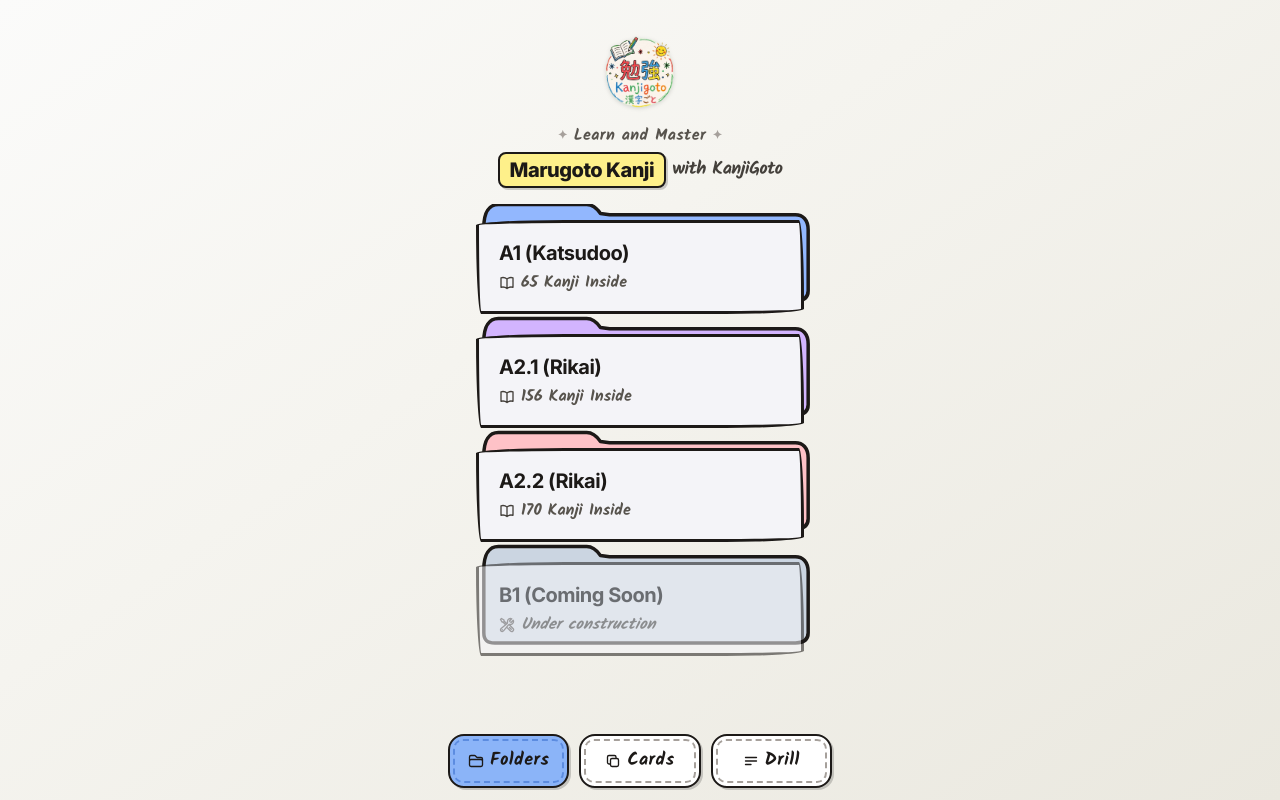
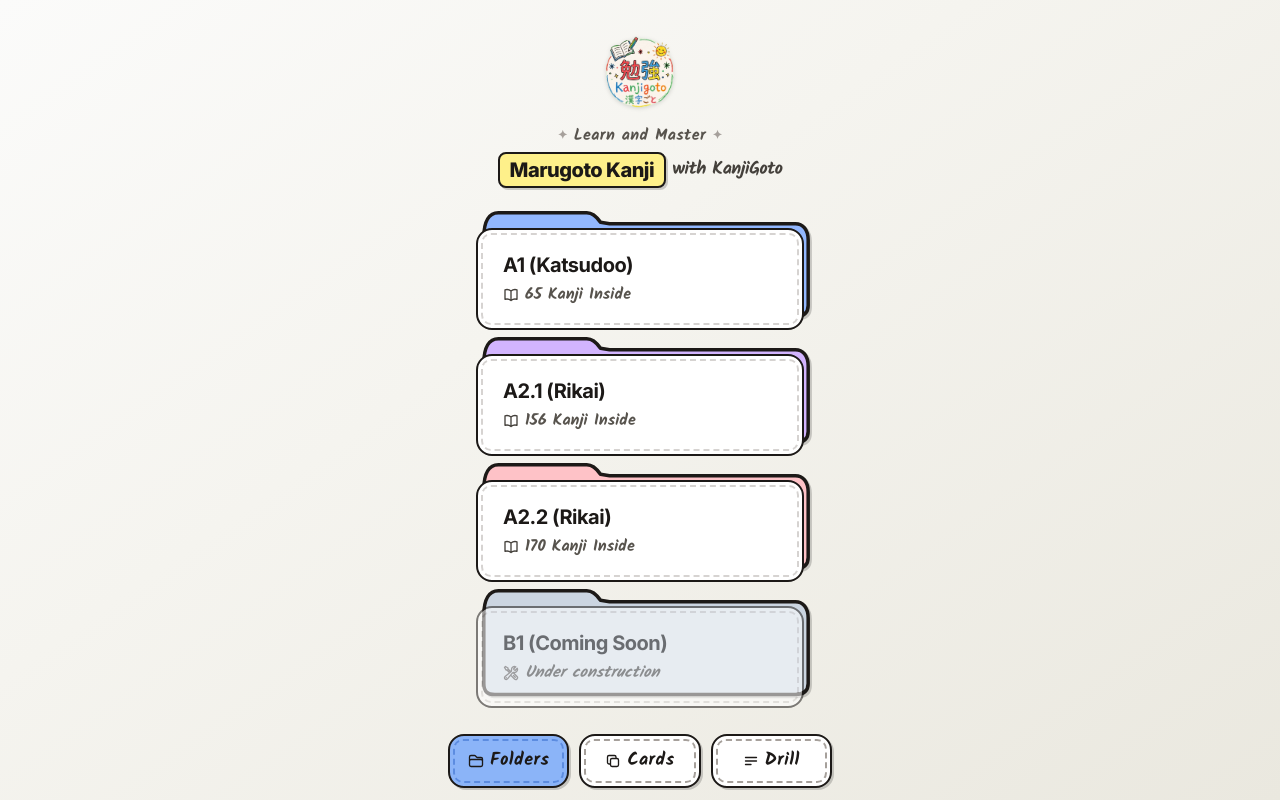
Before and after one commit to aprilianto665/kanjigoto-app, a React (Vite) app: page / in a window 1280 px wide. Built offline with nearby package versions, Linux system fonts and the light colour scheme; a web font is replaced by a local one.

Commit message:
style: update level selection folder cards with rounded border, inner dashed border, and backplate shadow

```diff
--- a/src/components/ui/WobblyCard.tsx
+++ b/src/components/ui/WobblyCard.tsx
@@ -19,10 +19,13 @@
 
   return (
     <div className={`relative ${className}`}>
-      {/* Unified single-path folder backplate: bold 3.5px border */}
+      {/* Unified single-path folder backplate: bold 3.5px border with doodle drop-shadow */}
       {backplateColor && (
         <svg
           className="absolute -top-[18px] left-1.5 w-full h-[calc(100%+10px)] pointer-events-none z-0 overflow-visible"
+          style={{
+            filter: 'drop-shadow(2.5px 2.5px 0px rgba(0, 0, 0, 0.18))',
+          }}
           viewBox="0 0 360 82"
           preserveAspectRatio="none"
           fill="none"
@@ -39,17 +42,16 @@
         </svg>
       )}
 
-      {/* Main card body with bold 3.5px border */}
+      {/* Main card body with clean rounded border and inner dashed border (no shadow) */}
       <div
         onClick={isClickable ? onClick : undefined}
-        className={`relative z-10 bg-[#F4F4F8] border-[3.5px] border-stone-900 transition-transform ${
+        className={`relative z-10 bg-white p-[3px] border-2 border-stone-900 rounded-2xl transition-transform ${
           isClickable ? 'cursor-pointer active:scale-[0.98]' : ''
-        } ${disabled ? 'opacity-55 cursor-not-allowed bg-[#EDEDF2]' : ''}`}
-        style={{
-          borderRadius: '255px 15px 225px 15px / 15px 225px 15px 255px',
-        }}
+        } ${disabled ? 'opacity-55 cursor-not-allowed bg-stone-100' : ''}`}
       >
-        {children}
+        <div className="w-full h-full border-2 border-dashed border-stone-300 rounded-[10px]">
+          {children}
+        </div>
       </div>
     </div>
   );
--- a/src/features/level-folders/components/LevelSelectionView.tsx
+++ b/src/features/level-folders/components/LevelSelectionView.tsx
@@ -34,7 +34,7 @@
       </LogoHeader>
 
       {/* Level Folder List: scrollable without scrollbar */}
-      <main className="flex-1 overflow-y-auto overflow-x-hidden no-scrollbar min-h-0 space-y-5 max-w-sm mx-auto w-full pt-4 pb-4 px-2">
+      <main className="flex-1 overflow-y-auto overflow-x-hidden no-scrollbar min-h-0 space-y-6 max-w-sm mx-auto w-full pt-6 pb-6 px-2">
         {MARUGOTO_LEVELS.map((level) => (
           <FolderCard
             key={level.id}
```
